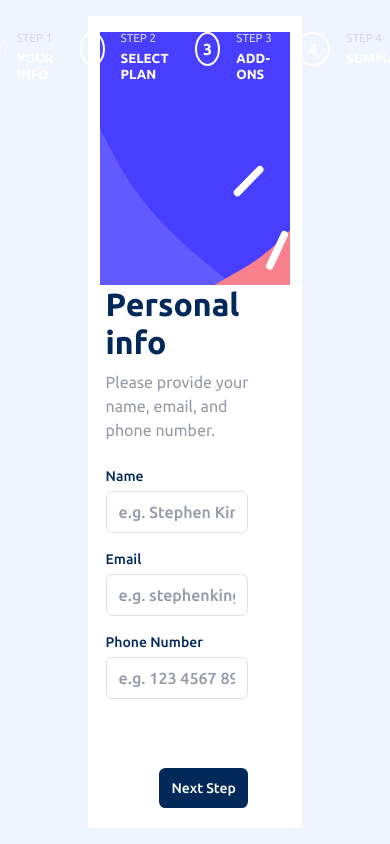
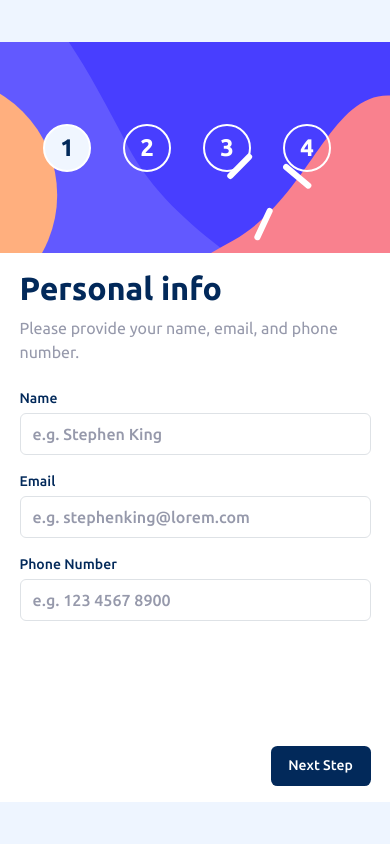
Before and after one commit to edeercm/Multi-step-form, a React (Vite) app: page / in a window 390 px wide. Shown: the top 844 px of the page. Built offline with nearby package versions, Linux system fonts and the light colour scheme.

Commit message:
Update media queries

```diff
--- a/src/App.jsx
+++ b/src/App.jsx
@@ -23,12 +23,9 @@ const Card = styled.div`
   height: auto;
   background-color:hsl(0, 0%, 100%);
 
-  @media (min-width: 575.98px) and (max-width: 991.98px) {
+  @media (max-width: 991.98px) {
     padding: 0;
     width: 100%;
-  }
-
-  @media (max-width: 575.97px) {
   }
 `
 
@@ -44,8 +41,9 @@ const BgImg = styled.div`
   background-image: url(${sidebardesk});
 
   @media (max-width: 991.98px) {
+    align-items: center;
     width: 100%;
-    height: 30svh;
+    height: 25svh;
     border-radius: 0;
     background-image: url(${sidebarmobile});
   }
@@ -61,12 +59,17 @@ const FormsCont = styled.div`
   justify-content: space-between;
 
   @media (min-width: 575.98px) and (max-width: 991.98px) {
-    margin-right: 1rem;
-    width: 87.5%;
-    height: 55svh;
+    padding: 2.5rem 0;
+    margin: 0;
+    width: 80%;
+    height: 60svh;
   }
 
   @media (max-width: 575.97px) {
+    padding: 1rem 0;
+    margin: 0;
+    width: 90%;
+    height: 65svh;
   }
 `
 
--- a/src/components/StepsButtons.jsx
+++ b/src/components/StepsButtons.jsx
@@ -31,6 +31,15 @@ const Circle = styled.button`
   background-color: ${props => props.$active ? 'hsl(217, 100%, 97%)' : 'transparent'};
 
   @media (min-width: 575.98px) and (max-width: 991.98px) {
+    width: 4rem;
+    height: 4rem;
+    font-size: 1.5rem;
+  }
+
+  @media (max-width: 575.98px) {
+    width: 3rem;
+    height: 3rem;
+    font-size: 1.5rem;
   }
 `
 
@@ -38,12 +47,20 @@ const Title = styled.h1`
   line-height: 1;
   font-size: 0.725rem;
   color: hsl(229, 24%, 87%);
+
+  @media (max-width: 991.98px) {
+   display: none;
+  }
 `
 
 const Subtitle = styled.h2`
   font-weight: bold;
   font-size: 0.825rem;
   color: hsl(0, 0%, 100%);
+
+  @media (max-width: 991.98px) {
+   display: none;
+  }
 `
 
 const StepsButtons = ({ handleStepChange, currentStep }) => {
```
